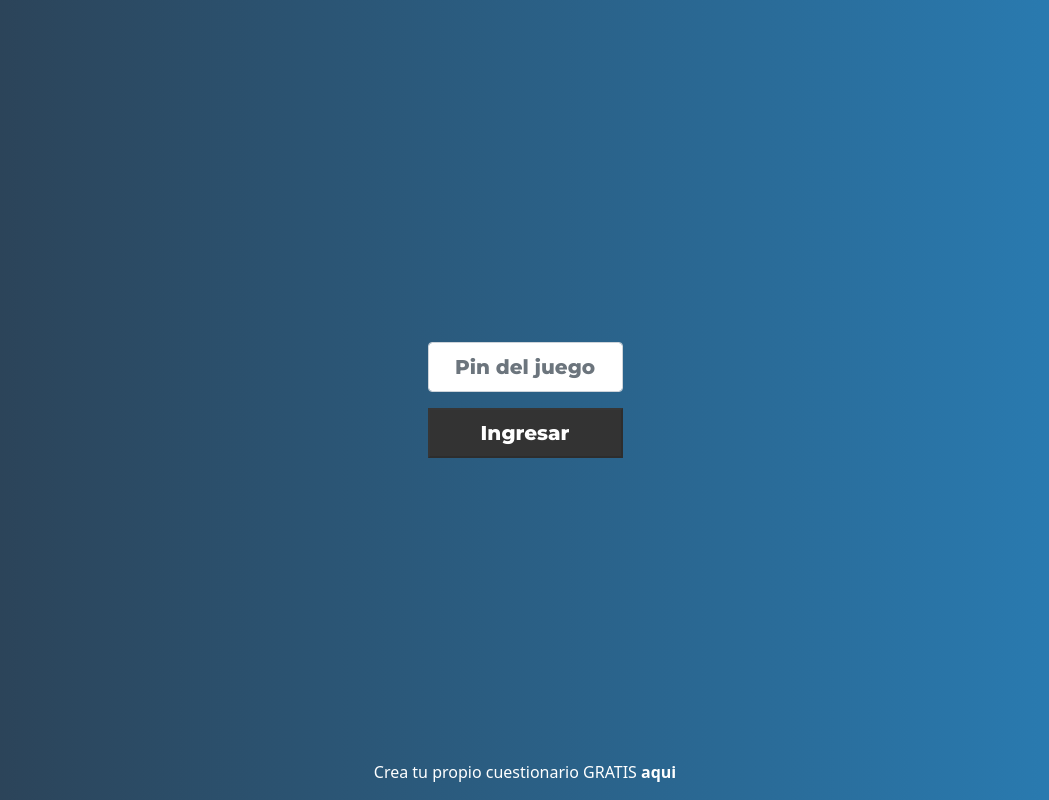
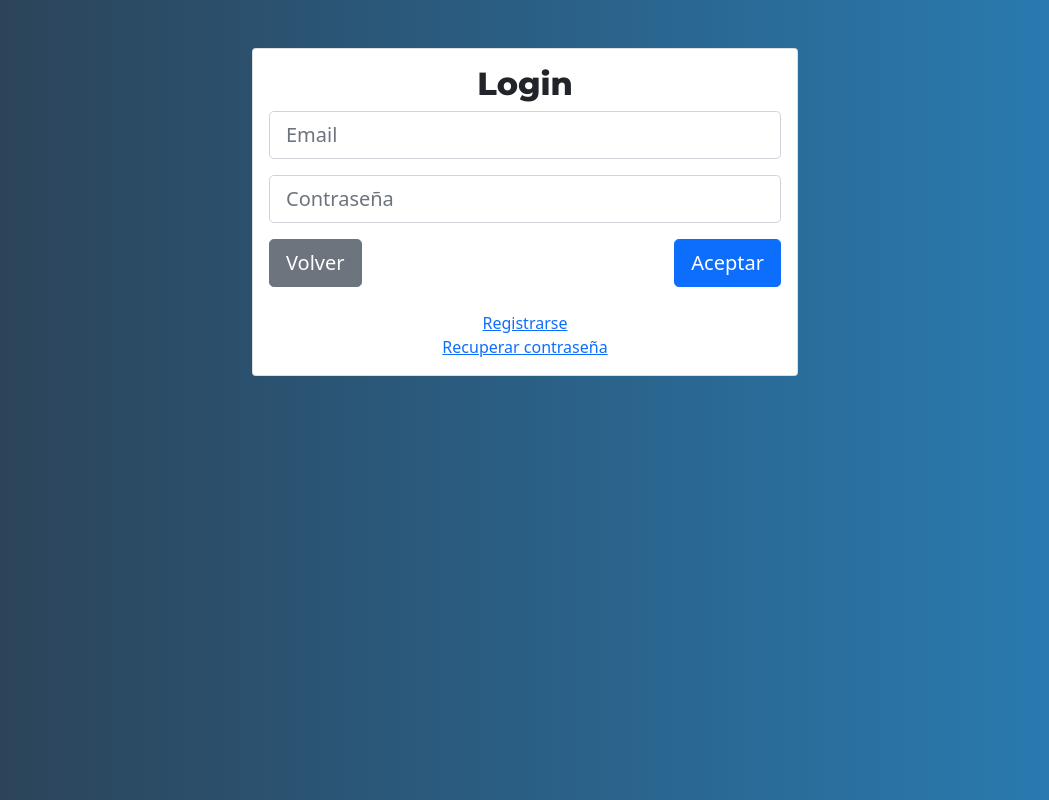
Before and after one commit to joserto86/angular-quiz, an Angular app: page /user in a window 1280 px wide. Before the commit this address led to /. Shown: the whole page, without its empty margins (115-1164 px from the left). Built offline with nearby package versions, Linux system fonts and the light colour scheme.

Commit message:
login form component

```diff
--- a/src/app/app-routing.module.ts
+++ b/src/app/app-routing.module.ts
@@ -1,7 +1,14 @@
 import { NgModule } from '@angular/core';
 import { RouterModule, Routes } from '@angular/router';
+import { InitComponent } from './components/init/init.component';
 
-const routes: Routes = [];
+const routes: Routes = [
+  { path: '', component: InitComponent },
+  { path: 'user', loadChildren: () => import('./components/user/user.module')
+                    .then(m => m.UserModule) },
+  { path: '**', redirectTo: '/', pathMatch: 'full' },
+
+];
 
 @NgModule({
   imports: [RouterModule.forRoot(routes)],
--- a/src/app/app.component.html
+++ b/src/app/app.component.html
@@ -1 +1 @@
-<app-init></app-init>
+<router-outlet></router-outlet>
--- a/src/app/app.module.ts
+++ b/src/app/app.module.ts
@@ -5,6 +5,7 @@ import { BrowserModule } from '@angular/platform-browser';
 import { AppRoutingModule } from './app-routing.module';
 import { AppComponent } from './app.component';
 import { InitComponent } from './components/init/init.component';
+import { SharedModule } from './components/shared/shared.module';
 
 @NgModule({
   declarations: [
@@ -14,7 +15,7 @@ import { InitComponent } from './components/init/init.component';
   imports: [
     BrowserModule,
     AppRoutingModule,
-    FormsModule
+    SharedModule
   ],
   providers: [],
   bootstrap: [AppComponent]
--- a/src/app/components/init/init.component.html
+++ b/src/app/components/init/init.component.html
@@ -9,6 +9,6 @@
 <div class="fixed-bottom">
     <p class="text-center text">
         Crea tu propio cuestionario GRATIS
-        <a class="link" href="#">aqui</a>
+        <a class="link" routerLink="/user">aqui</a>
     </p>
 </div>
--- a/src/app/components/user/login/login.component.html
+++ b/src/app/components/user/login/login.component.html
@@ -1 +1,27 @@
-<p>login works!</p>
+<div class="container mt-5">
+    <div class="row">
+        <div class="col-lg-6 offset-lg-3">
+            <div class="card">
+                <div class="card-body">
+                    <h2 class="text-center titulo">Login</h2>
+                    <form [formGroup]="loginForm" (ngSubmit)="login()">
+                        <div class="mb-3">
+                            <input formControlName="user" type="text" class="form-control form-control-lg" placeholder="Email"/>
+                        </div>
+                        <div class="mb-3">
+                            <input formControlName="pass" type="text" class="form-control form-control-lg" placeholder="Contraseña"/>
+                        </div>
+                        <button class="btn btn-secondary btn-lg" routerLink="/">Volver</button>
+                        <button type="submit"  class="btn btn-primary btn-lg float-end">Aceptar</button>
+                    </form>
+                    <br>
+                    <div class="text-center">
+                        <a href="#">Registrarse</a>
+                        <br>
+                        <a href="#">Recuperar contraseña</a>
+                    </div>
+                </div>
+            </div>
+        </div>
+    </div>
+</div>
--- a/src/app/components/user/login/login.component.ts
+++ b/src/app/components/user/login/login.component.ts
@@ -1,4 +1,5 @@
 import { Component, OnInit } from '@angular/core';
+import { FormBuilder, FormGroup, Validators } from '@angular/forms';
 
 @Component({
   selector: 'app-login',
@@ -7,9 +8,19 @@ import { Component, OnInit } from '@angular/core';
 })
 export class LoginComponent implements OnInit {
 
-  constructor() { }
+  loginForm: FormGroup
+
+  constructor(private fb: FormBuilder) {
+    this.loginForm = this.fb.group({
+      user: ['', [Validators.required, Validators.email]],
+      pass: ['', Validators.required]
+    })
+  }
 
   ngOnInit(): void {
   }
 
+  login() {
+
+  }
 }
--- a/src/app/components/user/user-routing.module.ts
+++ b/src/app/components/user/user-routing.module.ts
@@ -1,7 +1,10 @@
 import { NgModule } from '@angular/core';
 import { RouterModule, Routes } from '@angular/router';
+import { LoginComponent } from './login/login.component';
 
-const routes: Routes = [];
+const routes: Routes = [
+  { path: '', component: LoginComponent }
+];
 
 @NgModule({
   imports: [RouterModule.forChild(routes)],
--- a/src/app/components/user/user.module.ts
+++ b/src/app/components/user/user.module.ts
@@ -6,6 +6,7 @@ import { LoginComponent } from './login/login.component';
 import { RegisterComponent } from './register/register.component';
 import { RecoveryPassComponent } from './recovery-pass/recovery-pass.component';
 import { VerifyEmailComponent } from './verify-email/verify-email.component';
+import { SharedModule } from '../shared/shared.module';
 
 
 @NgModule({
@@ -17,6 +18,7 @@ import { VerifyEmailComponent } from './verify-email/verify-email.component';
   ],
   imports: [
     CommonModule,
+    SharedModule,
     UserRoutingModule
   ]
 })
--- a/src/styles.css
+++ b/src/styles.css
@@ -13,3 +13,7 @@ body {
     font-size: 20px;
     font-family: 'Montserrat', sans-serif;
 }
+
+.titulo {
+    font-family: 'Montserrat', sans-serif;
+}
```
Also changed, not shown: src/app/components/shared/shared.module.ts (+9 -1 lines).
